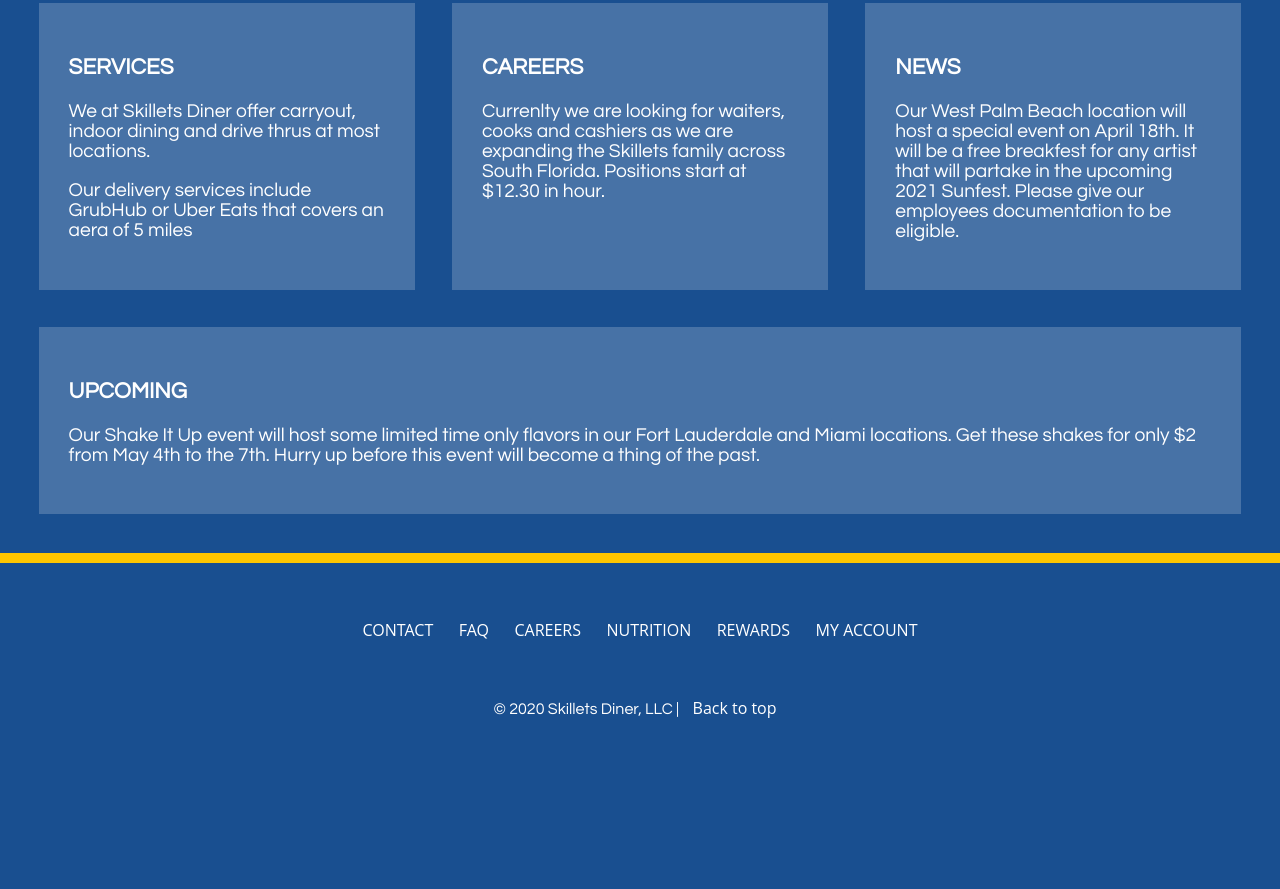
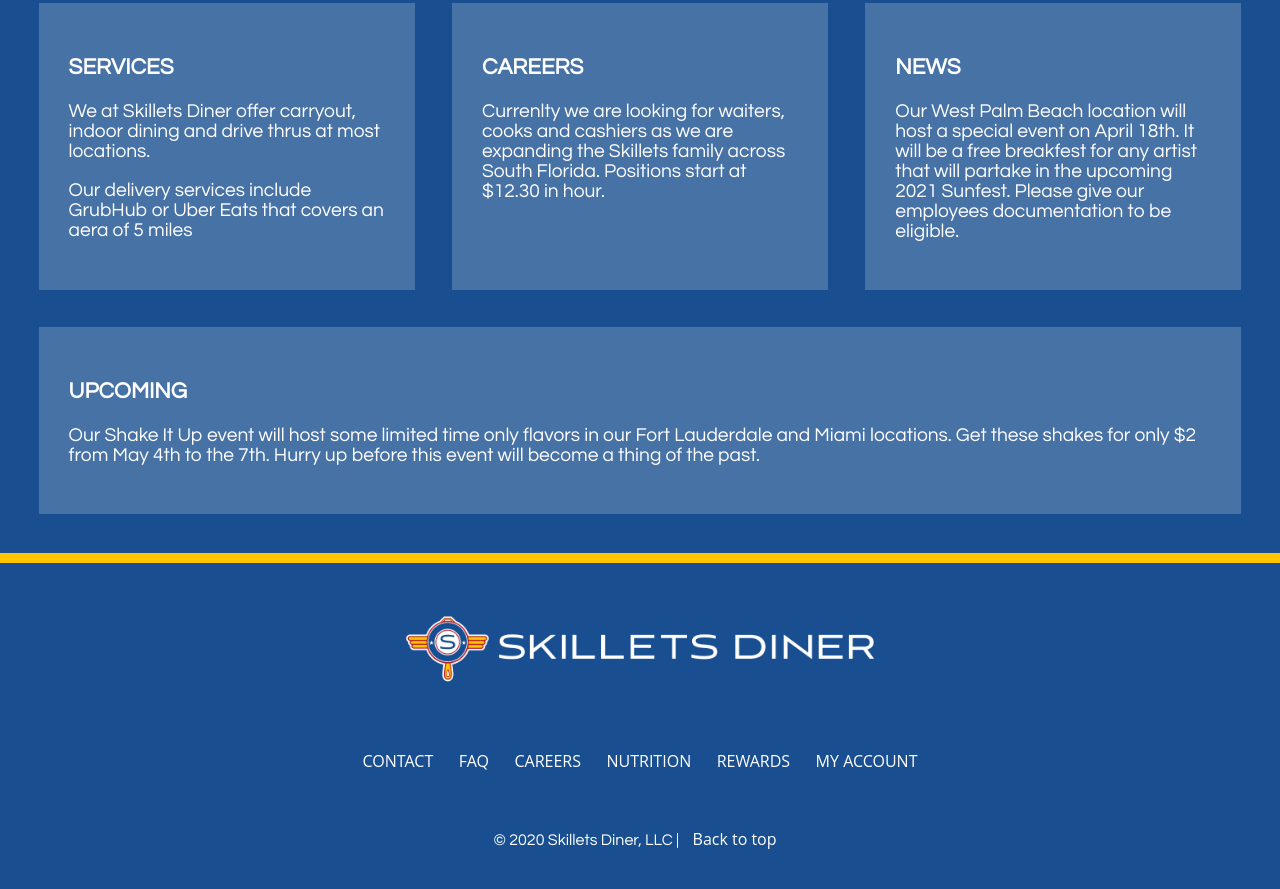
Before and after one commit to April6804/Skillets-Dinner, a plain HTML site: page about.html in a window 1280 px wide. Shown: the part 823-1712 px from the top of the page. Before the commit the page ends 1617 px from the top, so only its background shows below. Drawn offline with nearby package versions, Linux system fonts and the light colour scheme; a web font is replaced by a local one.

Commit message:
Added logo to footer

```diff
--- a/about.html
+++ b/about.html
@@ -111,6 +111,8 @@
       </div><!--wrapper-container -->
 
         <footer>
+            <img class="logo" src="logo.png">
+
           <nav>
             <a href="contact.html">CONTACT</a>
             <a href="faq.html">FAQ</a>
--- a/styles.css
+++ b/styles.css
@@ -19,8 +19,8 @@ img{
     margin: 0% auto 1% auto;
     border: 0;
 }
-.logo-img{
-  float: left;
+.logo{
+  max-width: 400px;
 }
 nav{
 }
@@ -338,8 +338,6 @@ padding-bottom: 56.25%; /*16:9*/
 
 /*START DESKTOP STYLES */
 
-
-/* Tablet to Desktop */
 @media (min-width: 768px) {
   .mobile-btn {
     display: none;
@@ -358,6 +356,9 @@ padding-bottom: 56.25%; /*16:9*/
     }
 }
 @media only screen and (min-width: 700px) {
+    .logo{
+      max-width: 500px;
+    }
     .form-container{
       /*CHANGE WIDTH of FORM TO YOUR PREFERENCE */
       width:70%;
```
Also changed, not shown: contact.html (+2 -0 lines), index.html (+2 -1 lines).
